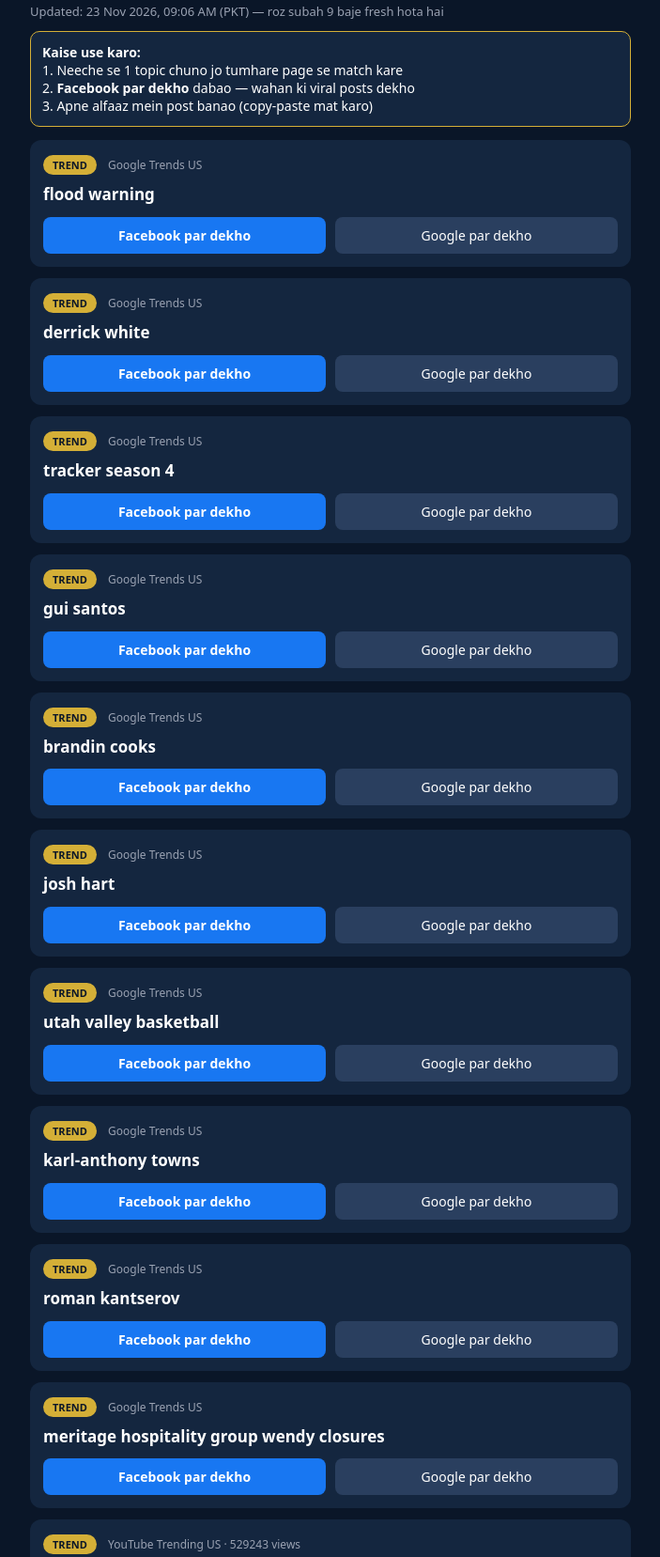
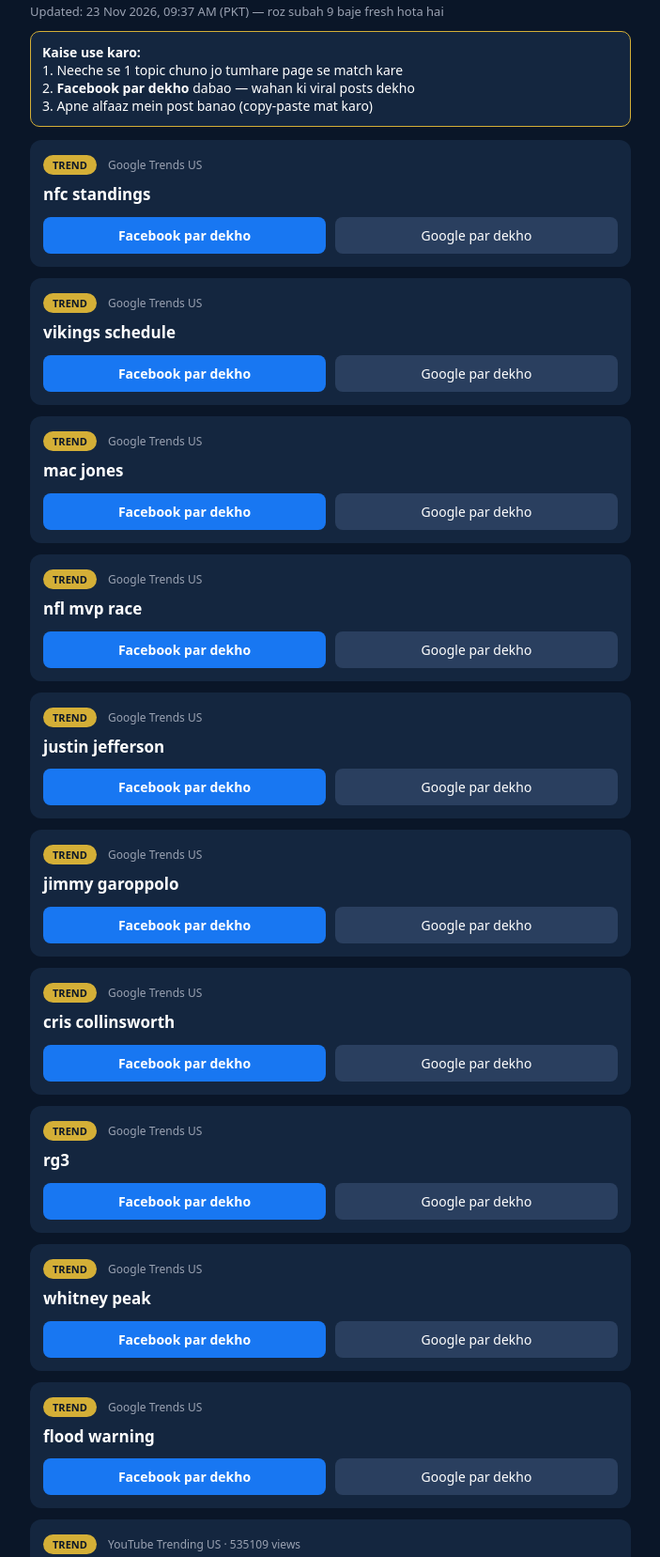
Before and after one commit to zramla717star/trending-tool, a plain HTML site: page index.html in a window 1280 px wide. Shown: the part 64-1721 px from the top of the page at 94% size, without its empty margins (288-991 px from the left). Drawn offline with Linux system fonts and the light colour scheme.

Commit message:
Daily trends update — 23 Nov 2026

```diff
--- a/index.html
+++ b/index.html
@@ -15,13 +15,103 @@ h3{font-size:17px;margin:10px 0 12px;line-height:1.4}
 .btn.fb{background:#1877f2;font-weight:bold}
 </style></head><body>
 <h1>Trending Dashboard</h1>
-<p class="sub">Updated: 23 Nov 2026, 09:06 AM (PKT) — roz subah 9 baje fresh hota hai</p>
+<p class="sub">Updated: 23 Nov 2026, 09:37 AM (PKT) — roz subah 9 baje fresh hota hai</p>
 <div class="howto">
 <b>Kaise use karo:</b><br>
 1. Neeche se 1 topic chuno jo tumhare page se match kare<br>
 2. <b>Facebook par dekho</b> dabao — wahan ki viral posts dekho<br>
 3. Apne alfaaz mein post banao (copy-paste mat karo)
 </div>
+
+    <div class="card">
+      <span class="badge" style="background:#d4af37">TREND</span>
+      <span class="src">Google Trends US</span>
+      <h3>nfc standings</h3>
+      <div class="row">
+        <a class="btn fb" href="https://www.facebook.com/search/top/?q=nfc%20standings" target="_blank">Facebook par dekho</a>
+        <a class="btn" href="https://www.google.com/search?q=nfc%20standings" target="_blank">Google par dekho</a>
+      </div>
+    </div>
+
+    <div class="card">
+      <span class="badge" style="background:#d4af37">TREND</span>
+      <span class="src">Google Trends US</span>
+      <h3>vikings schedule</h3>
+      <div class="row">
+        <a class="btn fb" href="https://www.facebook.com/search/top/?q=vikings%20schedule" target="_blank">Facebook par dekho</a>
+        <a class="btn" href="https://www.google.com/search?q=vikings%20schedule" target="_blank">Google par dekho</a>
+      </div>
+    </div>
+
+    <div class="card">
+      <span class="badge" style="background:#d4af37">TREND</span>
+      <span class="src">Google Trends US</span>
+      <h3>mac jones</h3>
+      <div class="row">
+        <a class="btn fb" href="https://www.facebook.com/search/top/?q=mac%20jones" target="_blank">Facebook par dekho</a>
+        <a class="btn" href="https://www.google.com/search?q=mac%20jones" target="_blank">Google par dekho</a>
+      </div>
+    </div>
+
+    <div class="card">
+      <span class="badge" style="background:#d4af37">TREND</span>
+      <span class="src">Google Trends US</span>
+      <h3>nfl mvp race</h3>
+      <div class="row">
+        <a class="btn fb" href="https://www.facebook.com/search/top/?q=nfl%20mvp%20race" target="_blank">Facebook par dekho</a>
+        <a class="btn" href="https://www.google.com/search?q=nfl%20mvp%20race" target="_blank">Google par dekho</a>
+      </div>
+    </div>
+
+    <div class="card">
+      <span class="badge" style="background:#d4af37">TREND</span>
+      <span class="src">Google Trends US</span>
+      <h3>justin jefferson</h3>
+      <div class="row">
+        <a class="btn fb" href="https://www.facebook.com/search/top/?q=justin%20jefferson" target="_blank">Facebook par dekho</a>
+        <a class="btn" href="https://www.google.com/search?q=justin%20jefferson" target="_blank">Google par dekho</a>
+      </div>
+    </div>
+
+    <div class="card">
+      <span class="badge" style="background:#d4af37">TREND</span>
+      <span class="src">Google Trends US</span>
+      <h3>jimmy garoppolo</h3>
+      <div class="row">
+        <a class="btn fb" href="https://www.facebook.com/search/top/?q=jimmy%20garoppolo" target="_blank">Facebook par dekho</a>
+        <a class="btn" href="https://www.google.com/search?q=jimmy%20garoppolo" target="_blank">Google par dekho</a>
+      </div>
+    </div>
+
+    <div class="card">
+      <span class="badge" style="background:#d4af37">TREND</span>
+      <span class="src">Google Trends US</span>
+      <h3>cris collinsworth</h3>
+      <div class="row">
+        <a class="btn fb" href="https://www.facebook.com/search/top/?q=cris%20collinsworth" target="_blank">Facebook par dekho</a>
+        <a class="btn" href="https://www.google.com/search?q=cris%20collinsworth" target="_blank">Google par dekho</a>
+      </div>
+    </div>
+
+    <div class="card">
+      <span class="badge" style="background:#d4af37">TREND</span>
+      <span class="src">Google Trends US</span>
+      <h3>rg3</h3>
+      <div class="row">
+        <a class="btn fb" href="https://www.facebook.com/search/top/?q=rg3" target="_blank">Facebook par dekho</a>
+        <a class="btn" href="https://www.google.com/search?q=rg3" target="_blank">Google par dekho</a>
+      </div>
+    </div>
+
+    <div class="card">
+      <span class="badge" style="background:#d4af37">TREND</span>
+      <span class="src">Google Trends US</span>
+      <h3>whitney peak</h3>
+      <div class="row">
+        <a class="btn fb" href="https://www.facebook.com/search/top/?q=whitney%20peak" target="_blank">Facebook par dekho</a>
+        <a class="btn" href="https://www.google.com/search?q=whitney%20peak" target="_blank">Google par dekho</a>
+      </div>
+    </div>
 
     <div class="card">
       <span class="badge" style="background:#d4af37">TREND</span>
@@ -35,97 +125,7 @@ h3{font-size:17px;margin:10px 0 12px;line-height:1.4}
 
     <div class="card">
       <span class="badge" style="background:#d4af37">TREND</span>
-      <span class="src">Google Trends US</span>
-      <h3>derrick white</h3>
-      <div class="row">
-        <a class="btn fb" href="https://www.facebook.com/search/top/?q=derrick%20white" target="_blank">Facebook par dekho</a>
-        <a class="btn" href="https://www.google.com/search?q=derrick%20white" target="_blank">Google par dekho</a>
-      </div>
-    </div>
-
-    <div class="card">
-      <span class="badge" style="background:#d4af37">TREND</span>
-      <span class="src">Google Trends US</span>
-      <h3>tracker season 4</h3>
-      <div class="row">
-        <a class="btn fb" href="https://www.facebook.com/search/top/?q=tracker%20season%204" target="_blank">Facebook par dekho</a>
-        <a class="btn" href="https://www.google.com/search?q=tracker%20season%204" target="_blank">Google par dekho</a>
-      </div>
-    </div>
-
-    <div class="card">
-      <span class="badge" style="background:#d4af37">TREND</span>
-      <span class="src">Google Trends US</span>
-      <h3>gui santos</h3>
-      <div class="row">
-        <a class="btn fb" href="https://www.facebook.com/search/top/?q=gui%20santos" target="_blank">Facebook par dekho</a>
-        <a class="btn" href="https://www.google.com/search?q=gui%20santos" target="_blank">Google par dekho</a>
-      </div>
-    </div>
-
-    <div class="card">
-      <span class="badge" style="background:#d4af37">TREND</span>
-      <span class="src">Google Trends US</span>
-      <h3>brandin cooks</h3>
-      <div class="row">
-        <a class="btn fb" href="https://www.facebook.com/search/top/?q=brandin%20cooks" target="_blank">Facebook par dekho</a>
-        <a class="btn" href="https://www.google.com/search?q=brandin%20cooks" target="_blank">Google par dekho</a>
-      </div>
-    </div>
-
-    <div class="card">
-      <span class="badge" style="background:#d4af37">TREND</span>
-      <span class="src">Google Trends US</span>
-      <h3>josh hart</h3>
-      <div class="row">
-        <a class="btn fb" href="https://www.facebook.com/search/top/?q=josh%20hart" target="_blank">Facebook par dekho</a>
-        <a class="btn" href="https://www.google.com/search?q=josh%20hart" target="_blank">Google par dekho</a>
-      </div>
-    </div>
-
-    <div class="card">
-      <span class="badge" style="background:#d4af37">TREND</span>
-      <span class="src">Google Trends US</span>
-      <h3>utah valley basketball</h3>
-      <div class="row">
-        <a class="btn fb" href="https://www.facebook.com/search/top/?q=utah%20valley%20basketball" target="_blank">Facebook par dekho</a>
-        <a class="btn" href="https://www.google.com/search?q=utah%20valley%20basketball" target="_blank">Google par dekho</a>
-      </div>
-    </div>
-
-    <div class="card">
-      <span class="badge" style="background:#d4af37">TREND</span>
-      <span class="src">Google Trends US</span>
-      <h3>karl-anthony towns</h3>
-      <div class="row">
-        <a class="btn fb" href="https://www.facebook.com/search/top/?q=karl-anthony%20towns" target="_blank">Facebook par dekho</a>
-        <a class="btn" href="https://www.google.com/search?q=karl-anthony%20towns" target="_blank">Google par dekho</a>
-      </div>
-    </div>
-
-    <div class="card">
-      <span class="badge" style="background:#d4af37">TREND</span>
-      <span class="src">Google Trends US</span>
-      <h3>roman kantserov</h3>
-      <div class="row">
-        <a class="btn fb" href="https://www.facebook.com/search/top/?q=roman%20kantserov" target="_blank">Facebook par dekho</a>
-        <a class="btn" href="https://www.google.com/search?q=roman%20kantserov" target="_blank">Google par dekho</a>
-      </div>
-    </div>
-
-    <div class="card">
-      <span class="badge" style="background:#d4af37">TREND</span>
-      <span class="src">Google Trends US</span>
-      <h3>meritage hospitality group wendy closures</h3>
-      <div class="row">
-        <a class="btn fb" href="https://www.facebook.com/search/top/?q=meritage%20hospitality%20group%20wendy%20closures" target="_blank">Facebook par dekho</a>
-        <a class="btn" href="https://www.google.com/search?q=meritage%20hospitality%20group%20wendy%20closures" target="_blank">Google par dekho</a>
-      </div>
-    </div>
-
-    <div class="card">
-      <span class="badge" style="background:#d4af37">TREND</span>
-      <span class="src">YouTube Trending US · 529243 views</span>
+      <span class="src">YouTube Trending US · 535109 views</span>
       <h3>Christmas Songs Playlist 🎅  Top Christmas Songs of All Time Playlist 🎄 Best Christmas Music 2027</h3>
       <div class="row">
         <a class="btn fb" href="https://www.facebook.com/search/top/?q=Christmas%20Songs%20Playlist%20%F0%9F%8E%85%20%20Top%20Christmas%20Songs%20of%20All%20Time%20Playlist%20%F0%9F%8E%84%20Best%20Christmas%20Music%202027" target="_blank">Facebook par dekho</a>
@@ -135,7 +135,7 @@ h3{font-size:17px;margin:10px 0 12px;line-height:1.4}
 
     <div class="card">
       <span class="badge" style="background:#d4af37">TREND</span>
-      <span class="src">YouTube Trending US · 44989 views</span>
+      <span class="src">YouTube Trending US · 47233 views</span>
       <h3>Al &amp; Stella Return | Financial Audit Trailer</h3>
       <div class="row">
         <a class="btn fb" href="https://www.facebook.com/search/top/?q=Al%20%26%20Stella%20Return%20%7C%20Financial%20Audit%20Trailer" target="_blank">Facebook par dekho</a>
@@ -145,7 +145,7 @@ h3{font-size:17px;margin:10px 0 12px;line-height:1.4}
 
     <div class="card">
       <span class="badge" style="background:#d4af37">TREND</span>
-      <span class="src">YouTube Trending US · 420414 views</span>
+      <span class="src">YouTube Trending US · 422517 views</span>
       <h3>Top 50 Christmas Songs of All Time 🎅🏼 Classic Christmas Music with Fireplace 🎅🏼 Merry Christmas 2027</h3>
       <div class="row">
         <a class="btn fb" href="https://www.facebook.com/search/top/?q=Top%2050%20Christmas%20Songs%20of%20All%20Time%20%F0%9F%8E%85%F0%9F%8F%BC%20Classic%20Christmas%20Music%20with%20Fireplace%20%F0%9F%8E%85%F0%9F%8F%BC%20Merry%20Christmas%202027" target="_blank">Facebook par dekho</a>
@@ -155,7 +155,7 @@ h3{font-size:17px;margin:10px 0 12px;line-height:1.4}
 
     <div class="card">
       <span class="badge" style="background:#d4af37">TREND</span>
-      <span class="src">YouTube Trending US · 1316061 views</span>
+      <span class="src">YouTube Trending US · 1390602 views</span>
       <h3>BHOGI Official Trailer | Sharwanand | Sampath Nandi | Anupama | Dimple Hayathi | Bheems Ceciroleo</h3>
       <div class="row">
         <a class="btn fb" href="https://www.facebook.com/search/top/?q=BHOGI%20Official%20Trailer%20%7C%20Sharwanand%20%7C%20Sampath%20Nandi%20%7C%20Anupama%20%7C%20Dimple%20Hayathi%20%7C%20Bheems%20Ceciroleo" target="_blank">Facebook par dekho</a>
@@ -165,7 +165,7 @@ h3{font-size:17px;margin:10px 0 12px;line-height:1.4}
 
     <div class="card">
       <span class="badge" style="background:#d4af37">TREND</span>
-      <span class="src">YouTube Trending US · 415209 views</span>
+      <span class="src">YouTube Trending US · 426446 views</span>
       <h3>Killing Cutelings To Feed The Masses [Can Em All 1/2]</h3>
       <div class="row">
         <a class="btn fb" href="https://www.facebook.com/search/top/?q=Killing%20Cutelings%20To%20Feed%20The%20Masses%20%5BCan%20Em%20All%201/2%5D" target="_blank">Facebook par dekho</a>
@@ -175,7 +175,7 @@ h3{font-size:17px;margin:10px 0 12px;line-height:1.4}
 
     <div class="card">
       <span class="badge" style="background:#d4af37">TREND</span>
-      <span class="src">YouTube Trending US · 18123 views</span>
+      <span class="src">YouTube Trending US · 18226 views</span>
       <h3>SANDAUN LEWA (Meri Waromo)</h3>
       <div class="row">
         <a class="btn fb" href="https://www.facebook.com/search/top/?q=SANDAUN%20LEWA%20%28Meri%20Waromo%29" target="_blank">Facebook par dekho</a>
@@ -185,7 +185,7 @@ h3{font-size:17px;margin:10px 0 12px;line-height:1.4}
 
     <div class="card">
       <span class="badge" style="background:#d4af37">TREND</span>
-      <span class="src">YouTube Trending US · 215463 views</span>
+      <span class="src">YouTube Trending US · 217212 views</span>
       <h3>Heal: A Princess of Wales Special | Official Trailer | NBC</h3>
       <div class="row">
         <a class="btn fb" href="https://www.facebook.com/search/top/?q=Heal%3A%20A%20Princess%20of%20Wales%20Special%20%7C%20Official%20Trailer%20%7C%20NBC" target="_blank">Facebook par dekho</a>
@@ -195,7 +195,7 @@ h3{font-size:17px;margin:10px 0 12px;line-height:1.4}
 
     <div class="card">
       <span class="badge" style="background:#d4af37">TREND</span>
-      <span class="src">YouTube Trending US · 21180614 views</span>
+      <span class="src">YouTube Trending US · 21261948 views</span>
       <h3>If You Steal a Car in GTA 6, I’ll Pay For It!</h3>
       <div class="row">
         <a class="btn fb" href="https://www.facebook.com/search/top/?q=If%20You%20Steal%20a%20Car%20in%20GTA%206%2C%20I%E2%80%99ll%20Pay%20For%20It%21" target="_blank">Facebook par dekho</a>
@@ -205,7 +205,7 @@ h3{font-size:17px;margin:10px 0 12px;line-height:1.4}
 
     <div class="card">
       <span class="badge" style="background:#d4af37">TREND</span>
-      <span class="src">YouTube Trending US · 383747 views</span>
+      <span class="src">YouTube Trending US · 389859 views</span>
       <h3>Enrique Iglesias, Descemer Bueno, Gente De Zona - Bailando (Lyrics)</h3>
       <div class="row">
         <a class="btn fb" href="https://www.facebook.com/search/top/?q=Enrique%20Iglesias%2C%20Descemer%20Bueno%2C%20Gente%20De%20Zona%20-%20Bailando%20%28Lyrics%29" target="_blank">Facebook par dekho</a>
```
Also changed, not shown: data.json (+20 -20 lines).
